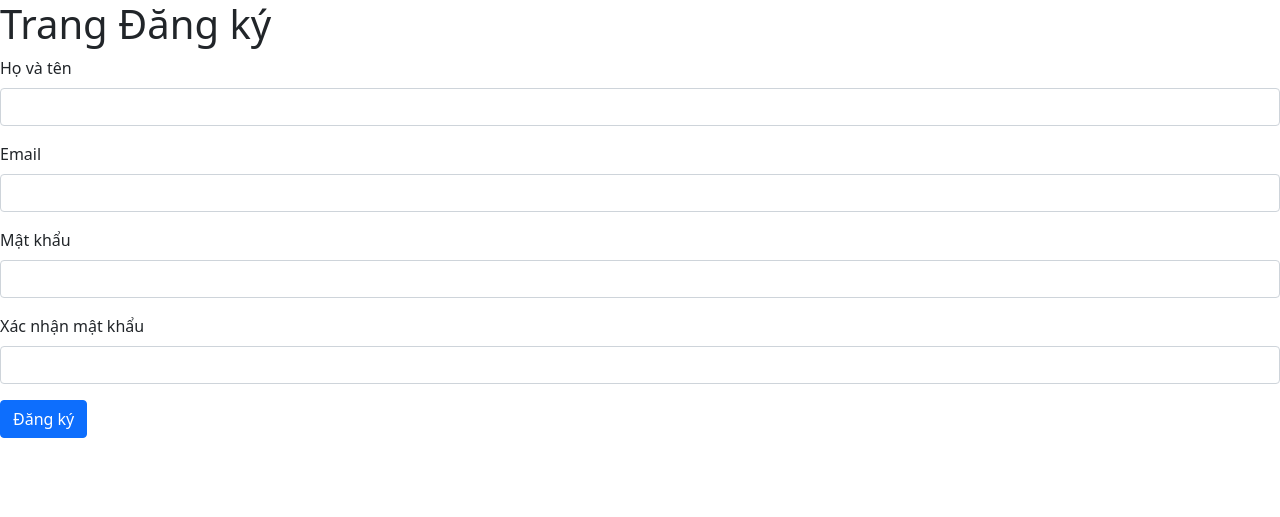
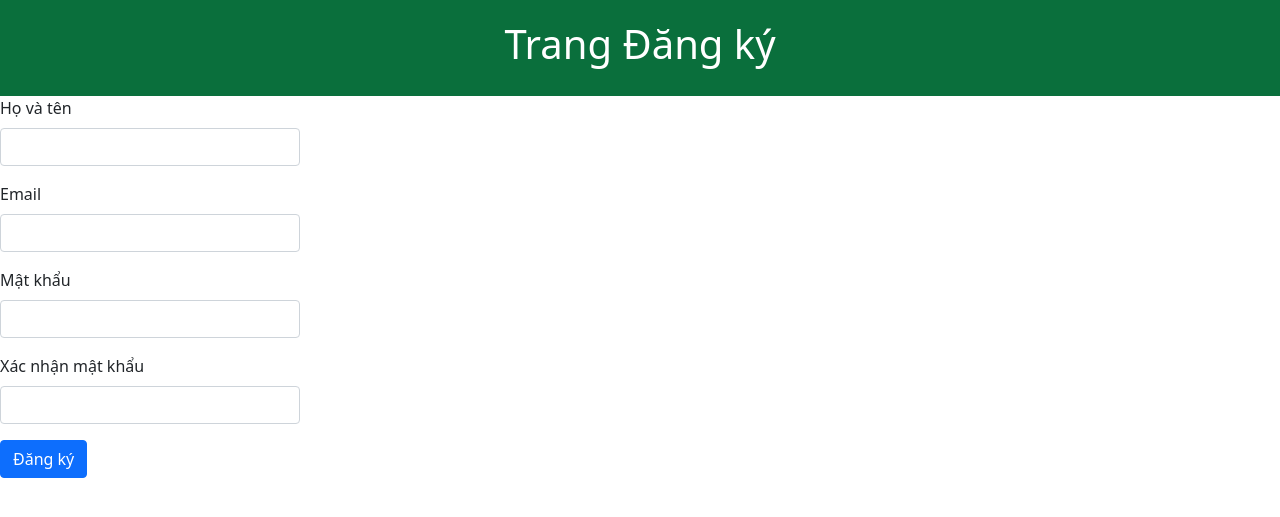
Before and after one commit to gianam65/order-book, a PHP site: page /route/user-path/register.php in a window 1280 px wide. Shown: the top 517 px of the page. Run offline with PHP 8.4, Linux system fonts and the light colour scheme.

Commit message:
Fix conflict style.css

```diff
--- a/css/style.css
+++ b/css/style.css
@@ -2,7 +2,6 @@
     margin: 30px auto;
 }
 
-<<<<<<< HEAD
 .container{
     width: 80%;
     margin: 0 auto;
@@ -11,7 +10,7 @@
 
 .Search{
     text-align: right;
-=======
+}
 .global-error {
     color: tomato;
     font-weight: 500;
@@ -27,5 +26,4 @@
     color:#fff;
     padding: 20px;
     text-align: center;
->>>>>>> 4076c52dad527d5ab962df7dfc39a53de6555b4b
 }
```
